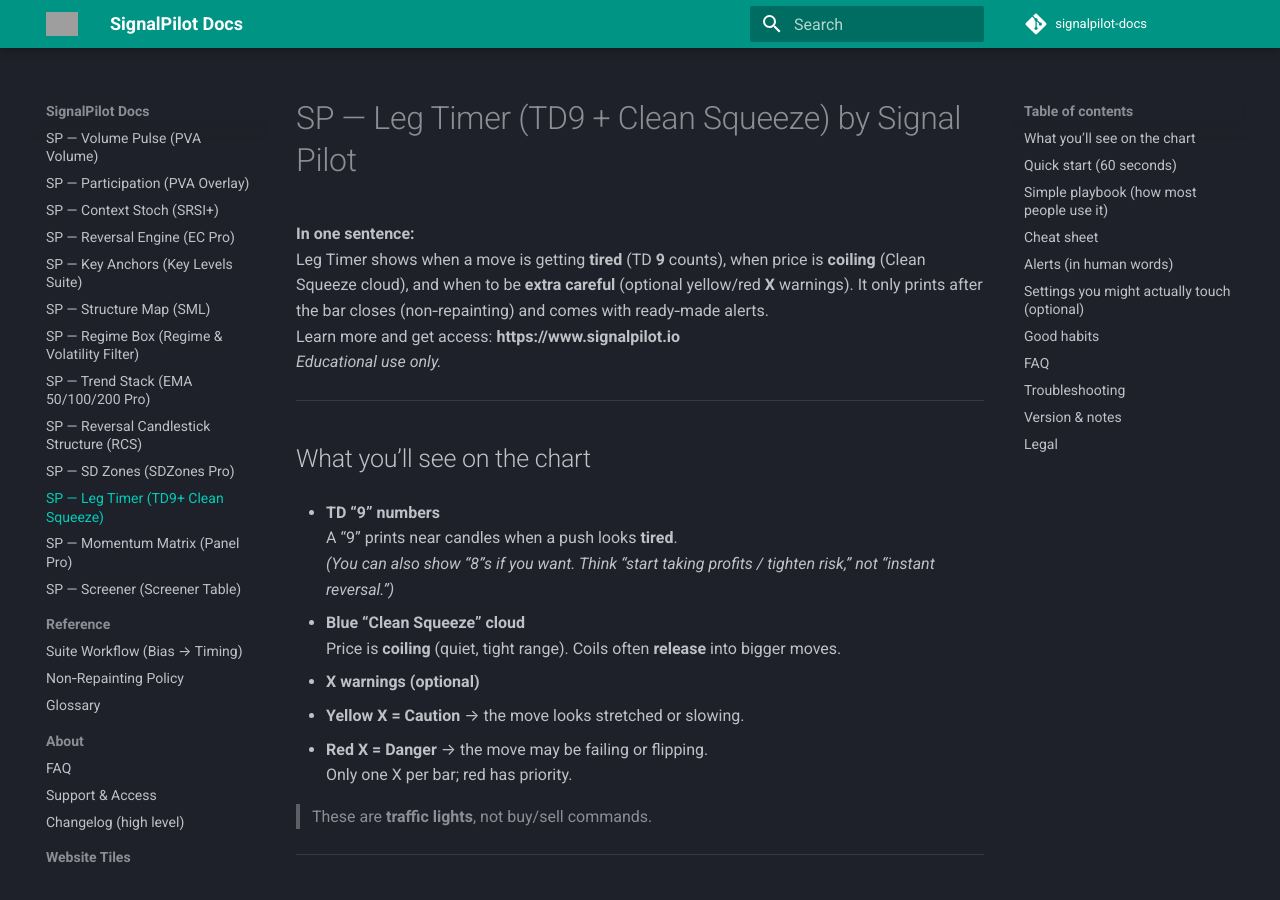
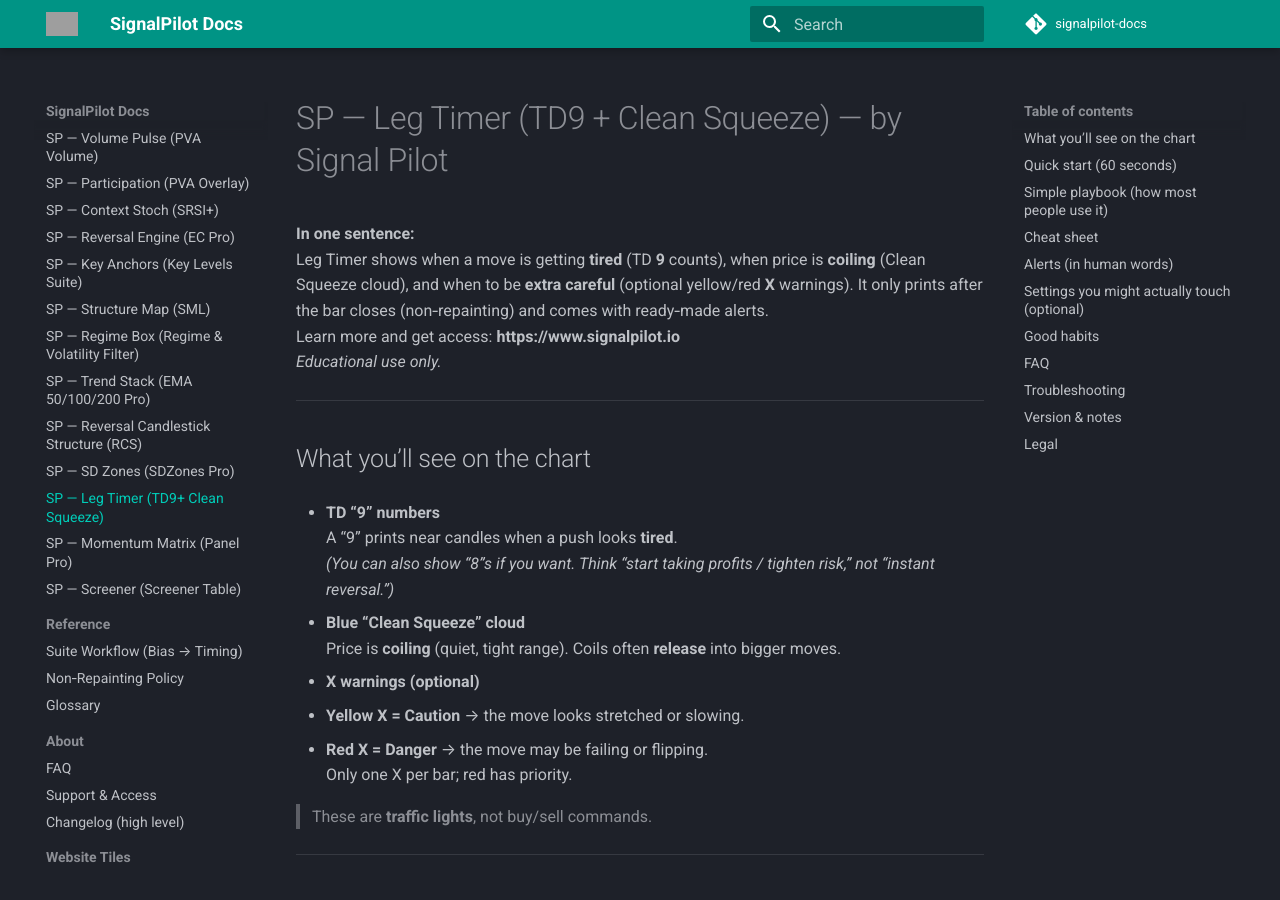
Before and after one commit to Signalpilot/signalpilot-docs, an MkDocs documentation site: the page built from docs/sp-ltf.md, in a window 1280 px wide and 900 px high. Built offline with MkDocs 1.6.1 and Material for MkDocs 9.7.7, drawn with Linux system fonts in a browser that asks for light colours; comment, search, counter and statistics services are not loaded; grey boxes are pictures that could not be loaded.

Commit message:
Update sp-ltf.md

```diff
--- a/docs/sp-ltf.md
+++ b/docs/sp-ltf.md
@@ -1,4 +1,4 @@
-# SP — Leg Timer (TD9 + Clean Squeeze) by Signal Pilot
+# SP — Leg Timer (TD9 + Clean Squeeze) — by Signal Pilot
 
 **In one sentence:**
 Leg Timer shows when a move is getting **tired** (TD **9** counts), when price is **coiling** (Clean Squeeze cloud), and when to be **extra careful** (optional yellow/red **X** warnings). It only prints after the bar closes (non‑repainting) and comes with ready‑made alerts.
```
